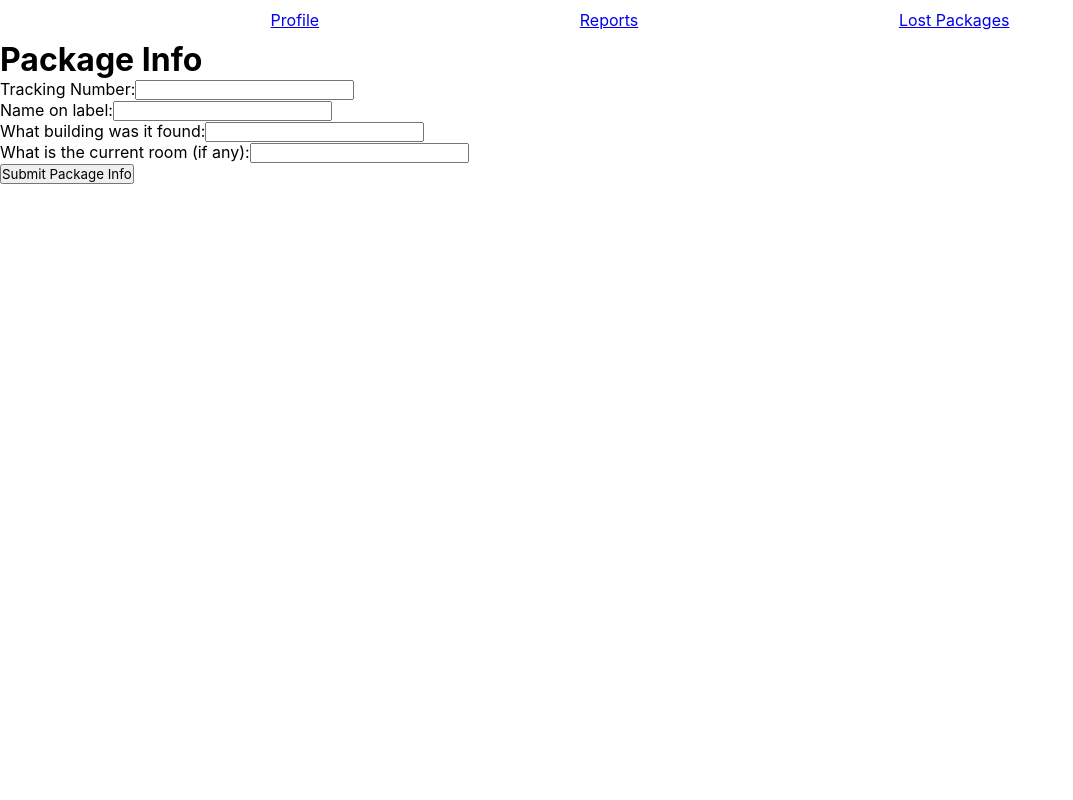
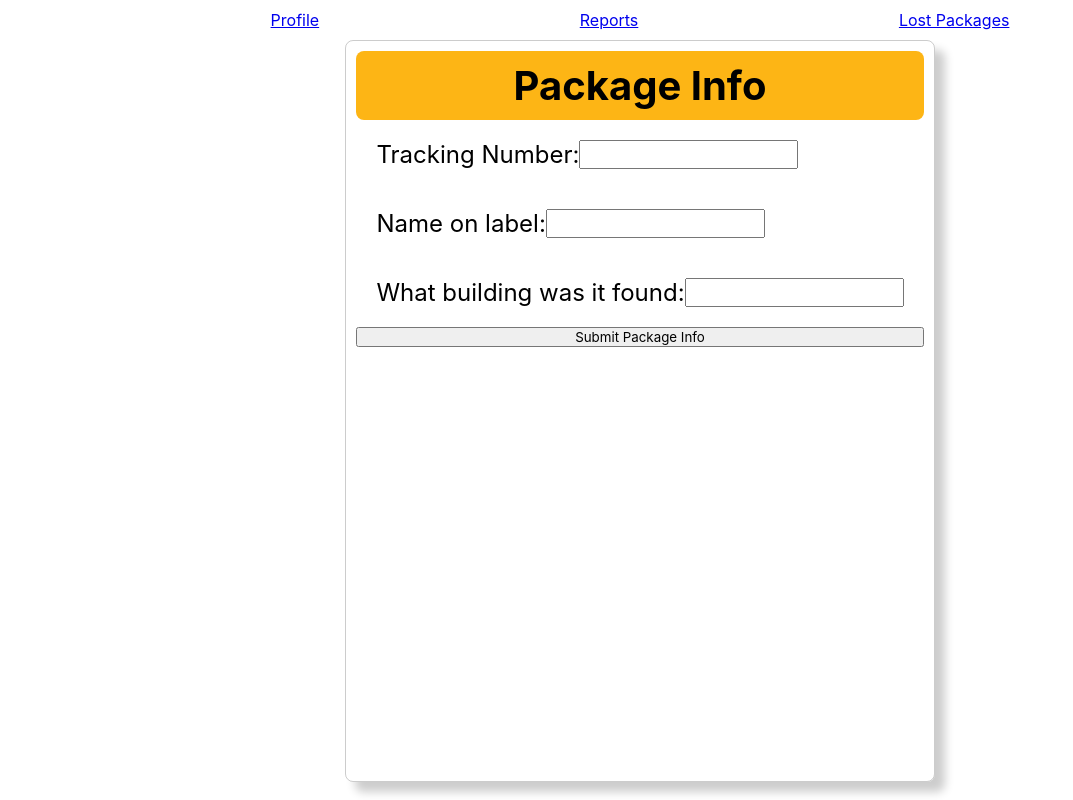
Before and after one commit to parkerkopp/CMSC-447-SWE-Lost-Packages-Project, a Vue app: page /reports in a window 1280 px wide. Shown: the whole page, without its empty margins (0-1073 px from the left). Built offline with nearby package versions, Linux system fonts and the light colour scheme.

Commit message:
Added git instructions in readme and add a little bit of styling to reports page.

```diff
--- a/src/global.css
+++ b/src/global.css
@@ -21,3 +21,35 @@
   align-items: center;
   margin: 10px;
 }
+
+.reports-container {
+  display: flex;
+  flex-direction: column;
+  border: 1px solid rgba(0, 0, 0, 0.2);
+  width: fit-content;
+  height: 90vh;
+  margin: auto;
+  padding: 10px;
+  border-radius: 0.5rem;
+  box-shadow: 10px 10px 10px rgba(0, 0, 0, 0.2);
+}
+
+.reports-container h1 {
+  font-size: 40px;
+  text-align: center;
+  padding: 10px;
+  background-color: var(--umbc-gold);
+  border-radius: 0.5rem;
+}
+
+.report-form {
+  display: flex;
+  flex-direction: column;
+}
+
+.form-group {
+  display: flex;
+  flex-direction: row;
+  margin: 20px;
+  font-size: 24px;
+}
--- a/src/pages/ReportsPage.vue
+++ b/src/pages/ReportsPage.vue
@@ -24,10 +24,6 @@
         <label for="building">What building was it found:</label>
         <input type="text" id="building" v-model="buildingInfo" required />
       </div>
-      <div class="form-group">
-        <label for="room">What is the current room (if any):</label>
-        <input type="text" id="room" v-model="roomInfo" />
-      </div>
 
       <button type="submit">Submit Package Info</button>
     </form>
@@ -41,7 +37,6 @@ import { ref } from "vue";
 const trackingNumber = ref("");
 const recipiantName = ref("");
 const buildingInfo = ref("");
-const roomInfo = ref("");
 
 /// 'emits' sends data to the parent component
 const emit = defineEmits(["formSubmit"]);
@@ -52,7 +47,6 @@ const reportFormSubmit = () => {
     tracking: trackingNumber.value,
     recipiant: recipiantName.value,
     building: buildingInfo.value,
-    room: roomInfo.value,
     collected: false,
   };
 
@@ -63,7 +57,6 @@ const reportFormSubmit = () => {
   trackingNumber.value = "";
   recipiantName.value = "";
   buildingInfo.value = "";
-  roomInfo.value = "";
 
   console.log(packageData);
 };
```
Also changed, not shown: 1 other file (tests, documents, lock files or other folders).
